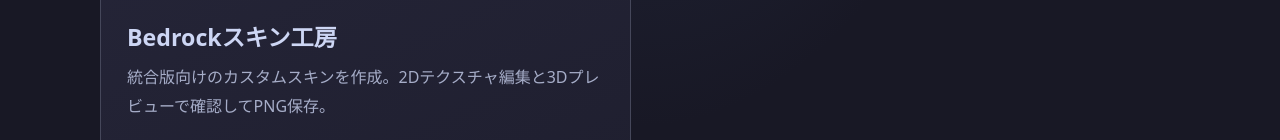
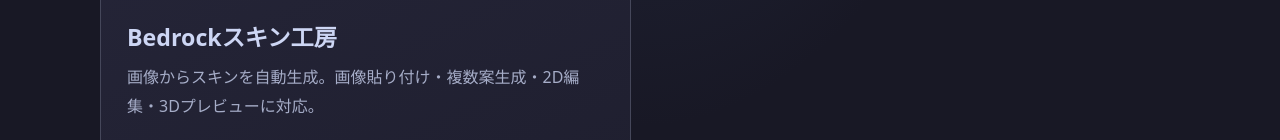
Before and after one commit to karaage-chikin/mapart, a website: page index.html in a window 1280 px wide. Shown: the part 812-952 px from the top of the page. Drawn offline with Linux system fonts and the light colour scheme; no server answers.

Commit message:
Update skin editor home card to v0.3.0 features

```diff
--- a/index.html
+++ b/index.html
@@ -9,4 +9,4 @@
 </style></head><body><main><section class="hero"><div class="logo" aria-hidden="true"><svg viewBox="0 0 64 64" role="img"><path d="M7 17 32 5l25 12-25 13Z" fill="#65a83e"/><path d="M7 17v29l25 13V30Z" fill="#80512f"/><path d="M57 17v29L32 59V30Z" fill="#5b3925"/><path d="M7 17 32 5l25 12-25 13Z" fill="#72b94b"/><path d="m17 12 8-4 6 3-8 4Z" fill="#8bd35d"/><path d="m32 30 25-13v7L32 38Z" fill="#4b8d35"/><path d="M7 17v8l25 13v-8Z" fill="#9a673e"/></svg></div><h1>Minecraft制作ツール</h1><p class="lead">作りたいものを選んで、設計図づくりを始めよう。</p></section><nav class="cards" aria-label="制作ツール">
 <a class="card" href="mapart.html"><div class="art" aria-hidden="true">🖼️</div><h2>マップアート</h2><p>画像をMinecraftのブロックに変換。色調整・ブロック選択・必要素材の確認・設置手順まで対応。</p><div class="features"><span>2D画像変換</span><span>色調整</span><span>設置設計図</span></div><div class="version">マップアート v1.5.48</div><div class="go"><span>マップアートを開く</span><span>→</span></div></a>
 <a class="card" href="3d-builder.html"><div class="art" aria-hidden="true">🟩</div><h2>アイテムドット絵建築</h2><p>公式アイテムテクスチャ約500種類を先行取得。縦タブ式でサイズ変更・色最適化・設計図作成。</p><div class="features"><span>ドット絵変換</span><span>壁画・地上絵</span><span>必要素材一覧</span></div><div id="homeTextureStatus" class="preload-status">アイテムテクスチャを準備しています…</div><div class="version">アイテムドット絵建築 v0.8.5</div><div class="go"><span>ドット絵建築を開く</span><span>→</span></div></a>
-<a class="card" href="skin-editor.html"><div class="art" aria-hidden="true">🧑‍🎨</div><h2>Bedrockスキン工房</h2><p>統合版向けのカスタムスキンを作成。2Dテクスチャ編集と3Dプレビューで確認してPNG保存。</p><div class="features"><span>64×64・128×128</span><span>クラシック・スリム</span><span>PNG出力</span></div><div class="version">Bedrockスキン工房 v0.1.0</div><div class="go"><span>スキン工房を開く</span><span>→</span></div></a></nav><p class="note">各ツールは独立したページで動作します。ホームにはいつでも戻れます。</p></main><footer>Minecraft制作ツール</footer><script type="module" src="3d/preload-textures.js?v=0.8.0"></script></body></html>
+<a class="card" href="skin-editor.html"><div class="art" aria-hidden="true">🧑‍🎨</div><h2>Bedrockスキン工房</h2><p>画像からスキンを自動生成。画像貼り付け・複数案生成・2D編集・3Dプレビューに対応。</p><div class="features"><span>64×64・128×128</span><span>クラシック・スリム</span><span>PNG出力</span></div><div class="version">Bedrockスキン工房 v0.3.0</div><div class="go"><span>スキン工房を開く</span><span>→</span></div></a></nav><p class="note">各ツールは独立したページで動作します。ホームにはいつでも戻れます。</p></main><footer>Minecraft制作ツール</footer><script type="module" src="3d/preload-textures.js?v=0.8.0"></script></body></html>
```
